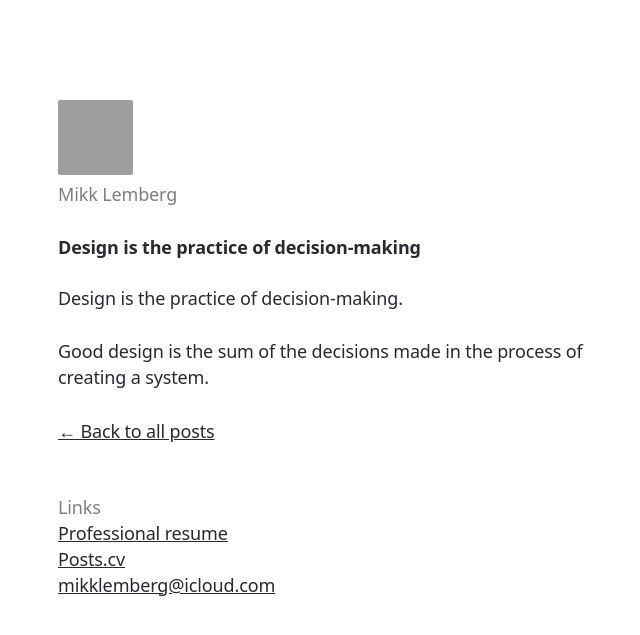
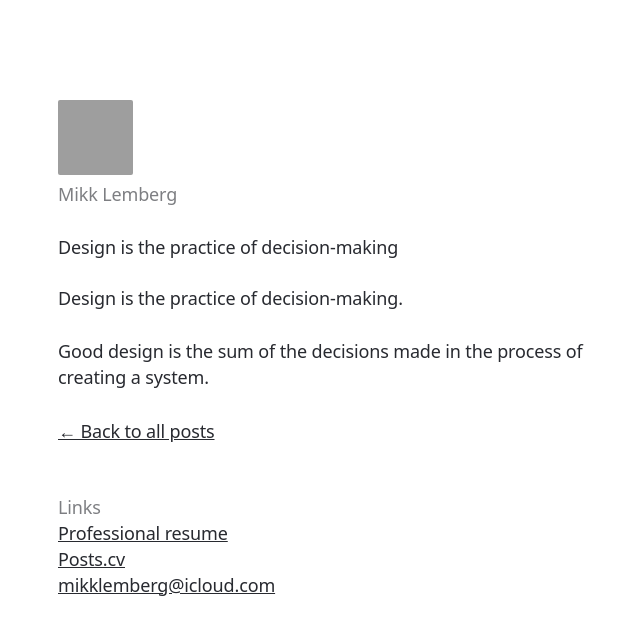
Before and after one commit to mikklemberg/My-personal-notes, a Jekyll site: the page built from _posts/2023-01-29-decision-making.md, in a window 1280 px wide. Shown: the top 635 px of the page, without its empty margins (288-928 px from the left). Built offline with Jekyll 4.4.1, drawn with Linux system fonts in a browser that asks for light colours; grey boxes are pictures that could not be loaded.

Commit message:
Update style.css

```diff
--- a/assets/css/style.css
+++ b/assets/css/style.css
@@ -7,7 +7,7 @@
 
 html {
     font-family: system-ui, sans-serif;
-    font-weight: 400;
+    font-weight: 300;
     font-size: 18px;
     line-height: 145%;
     letter-spacing: -0.008em;
@@ -19,7 +19,7 @@ body {
 }
 
 h1, h2 {
-    font-weight: 600;
+    font-weight: 500;
     font-size: 18px;
     margin-top: 27px;
 }
```
